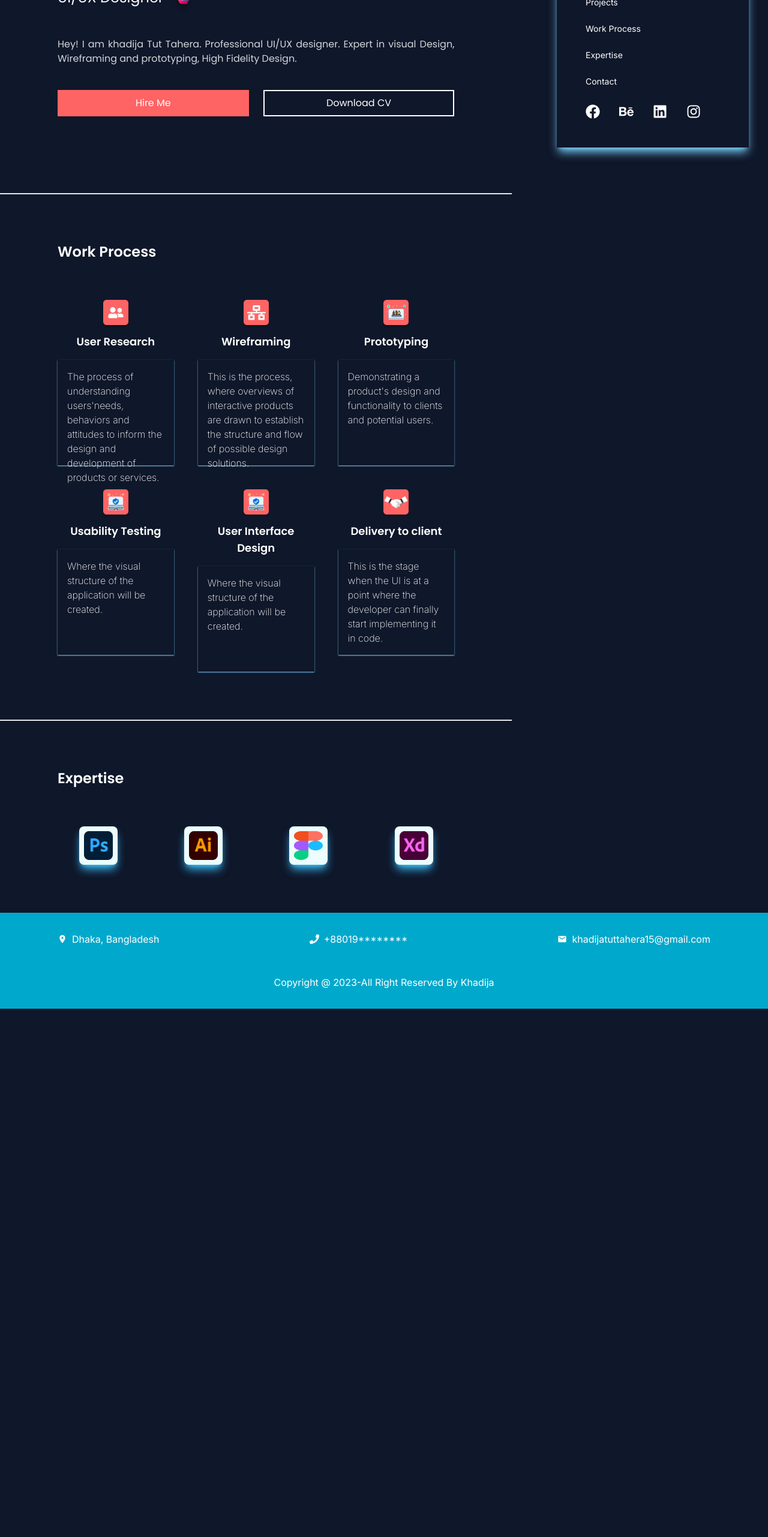
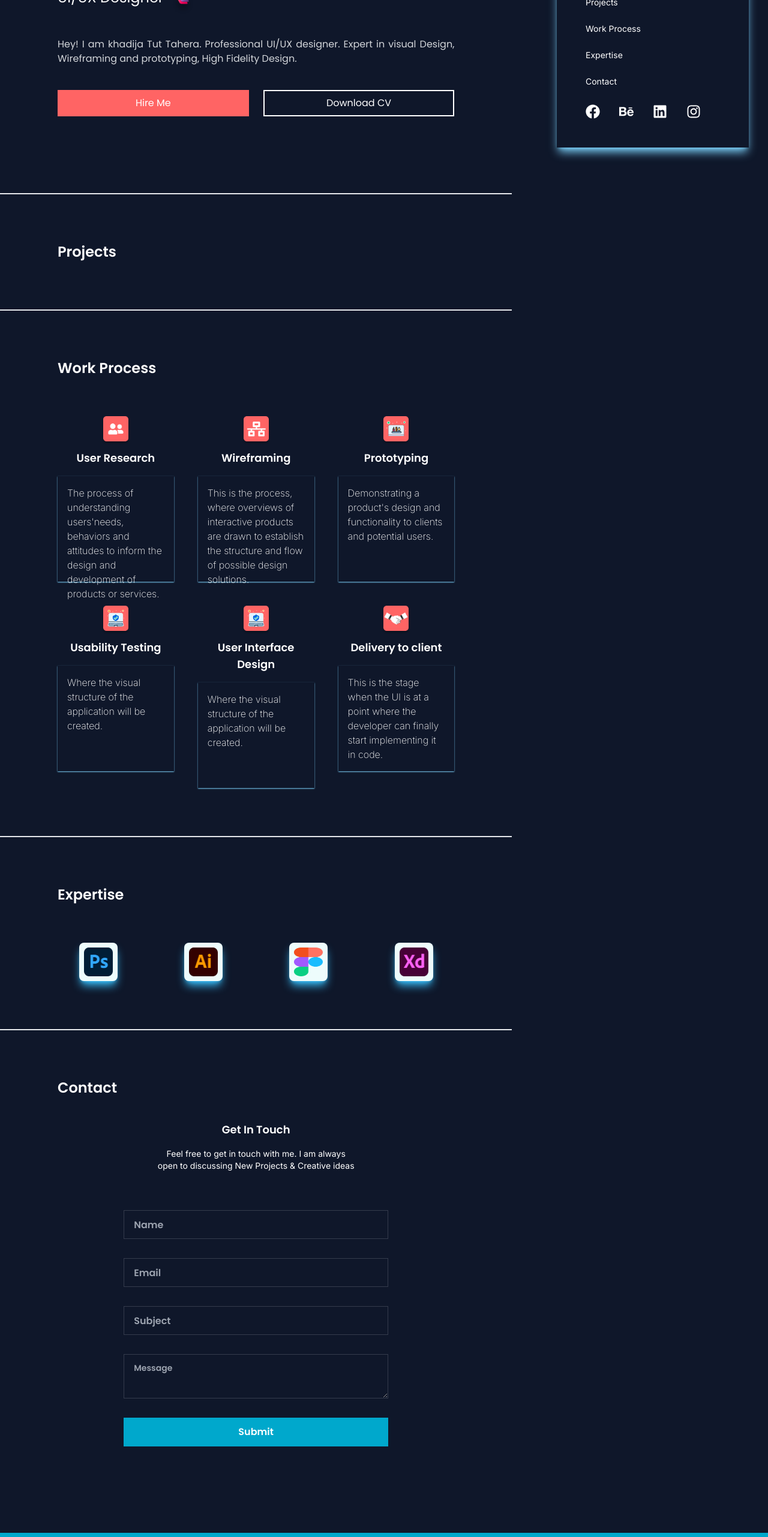
Before and after one commit to MdRahi99/Portfolio-K, a Next.js app: page / in a window 1280 px wide. Shown: the part 234-2797 px from the top of the page at 60% size. Before the commit the page ends 1916 px from the top, so only its background shows below. Built offline with nearby package versions, Linux system fonts and the light colour scheme; a web font is replaced by a local one.

Commit message:
add contact page design

```diff
--- a/src/app/contact/page.jsx
+++ b/src/app/contact/page.jsx
@@ -1,7 +1,29 @@
+import { Poppins } from 'next/font/google';
+
+const poppins = Poppins({
+    weight: ['600'],
+    subsets: ['latin'],
+    display: 'swap'
+})
+
 const Contact = () => {
     return (
         <>
-            <h1>This is Contact Page</h1>
+            <div className='py-20 px-8 lg:px-24 text-white'>
+                <h1 className={`text-2xl text-center lg:text-left ${poppins.className}`}>Contact</h1>
+                <div className='lg:w-1/2 mx-auto text-center mt-10 flex flex-col gap-4'>
+                    <h1 className={`${poppins.className} text-lg`}>Get In Touch</h1>
+                    <p className='text-sm'>Feel free to get in touch with me. I am always open to discussing New Projects & Creative ideas</p>
+                </div>
+
+                <form className='my-16 flex flex-col gap-8'>
+                    <input type="text" placeholder="Name" className={`input input-bordered rounded-none focus:outline-none text-white w-full lg:w-2/3 mx-auto ${poppins.className}`} />
+                    <input type="email" placeholder="Email" className={`input input-bordered rounded-none focus:outline-none text-white w-full lg:w-2/3 mx-auto ${poppins.className}`} />
+                    <input type="text" placeholder="Subject" className={`input input-bordered rounded-none focus:outline-none text-white w-full lg:w-2/3 mx-auto ${poppins.className}`} />
+                    <textarea className={`textarea textarea-bordered rounded-none focus:outline-none text-white w-full lg:w-2/3 mx-auto ${poppins.className}`} placeholder="Message"></textarea>
+                    <input type="submit" className={`input bg-[#00A8CC] rounded-none focus:outline-none text-white hover:bg-sky-600 w-full lg:w-2/3 mx-auto ${poppins.className}`} />
+                </form>
+            </div>
         </>
     );
 };
--- a/src/app/page.jsx
+++ b/src/app/page.jsx
@@ -8,10 +8,10 @@ export default function Home() {
   return (
     <div className='divide-y-2'>
       <Banner />
-      {/* <Projects /> */}
+      <Projects />
       <Process />
       <Expertise />
-      {/* <Contact /> */}
+      <Contact />
     </div>
   )
 }
--- a/src/app/projects/page.jsx
+++ b/src/app/projects/page.jsx
@@ -1,7 +1,17 @@
+import { Poppins } from 'next/font/google';
+
+const poppins = Poppins({
+    weight: ['600'],
+    subsets: ['latin'],
+    display: 'swap'
+})
+
 const Projects = () => {
     return (
         <>
-           <h1>This is Projects Page</h1>
+            <div className='py-20 px-8 lg:px-24 text-white'>
+                <h1 className={`text-2xl text-center lg:text-left ${poppins.className}`}>Projects</h1>
+            </div>
         </>
     );
 };
```
